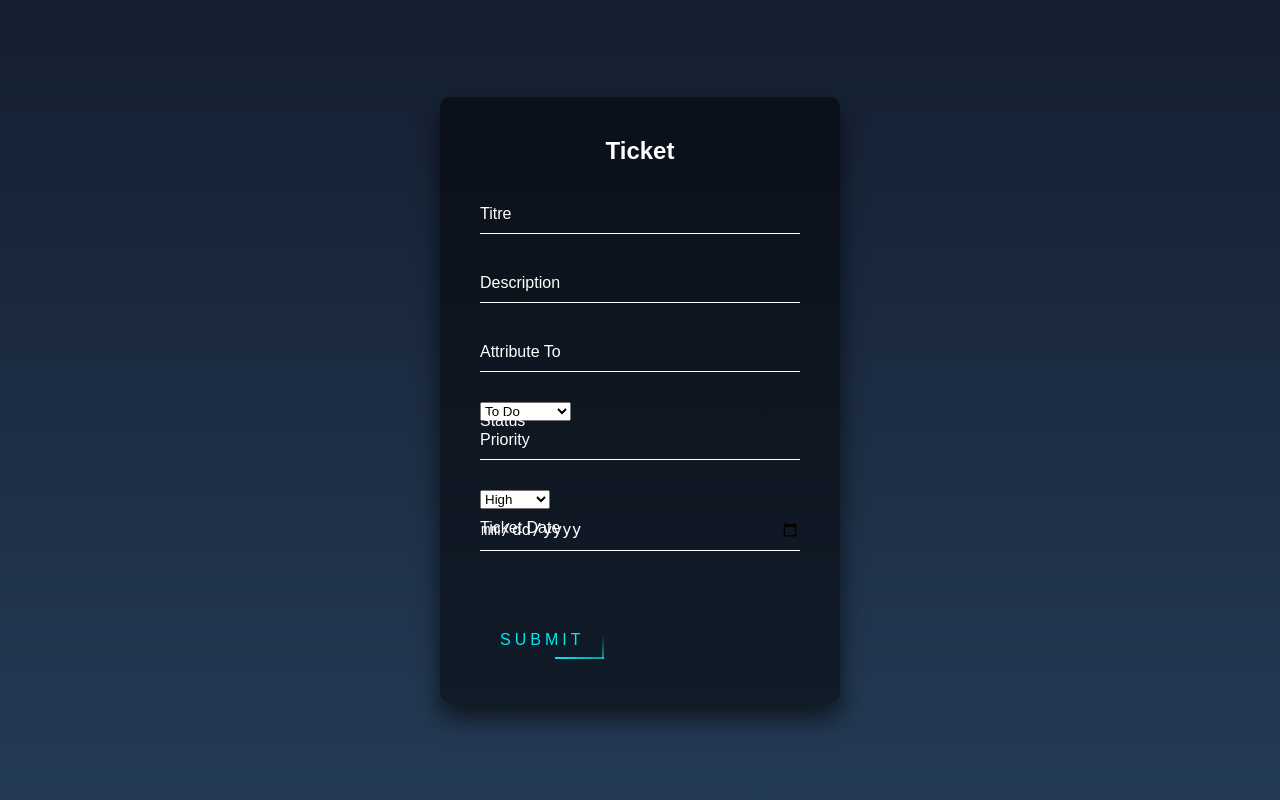
After one commit to HAFSA159/Ticket_Manager, a PHP site: page /Views/createTicket.php in a window 1280 px wide. The commit adds this page. Run offline with PHP 8.4, Linux system fonts and the light colour scheme.

```diff
--- a/Authentif/SignupBE.php
+++ b/Authentif/SignupBE.php
@@ -13,7 +13,7 @@ if(isset($_POST['submit'])){
 
     $hashed_password = password_hash($password, PASSWORD_DEFAULT);
     $auth->insert($username, $email, $hashed_password);
-    header('location: ../Views/tickets.php');
+    header('location: ../Views/login&signup.php');
 }
 
 
--- /dev/null
+++ b/Public/formticket.css
@@ -0,0 +1,167 @@
+html {
+    height: 100%;
+  }
+  body {
+    margin:0;
+    padding:0;
+    font-family: sans-serif;
+    background: linear-gradient(#141e30, #243b55);
+  }
+
+  .login-box {
+    position: absolute;
+    top: 50%;
+    left: 50%;
+    width: 400px;
+    padding: 40px;
+    transform: translate(-50%, -50%);
+    background: rgba(0,0,0,.5);
+    box-sizing: border-box;
+    box-shadow: 0 15px 25px rgba(0,0,0,.6);
+    border-radius: 10px;
+  }
+
+  .login-box h2 {
+    margin: 0 0 30px;
+    padding: 0;
+    color: #fff;
+    text-align: center;
+  }
+
+  .login-box .user-box {
+    position: relative;
+  }
+
+  .login-box .user-box input {
+    width: 100%;
+    padding: 10px 0;
+    font-size: 16px;
+    color: #fff;
+    margin-bottom: 30px;
+    border: none;
+    border-bottom: 1px solid #fff;
+    outline: none;
+    background: transparent;
+  }
+  .login-box .user-box label {
+    position: absolute;
+    top:0;
+    left: 0;
+    padding: 10px 0;
+    font-size: 16px;
+    color: #fff;
+    pointer-events: none;
+    transition: .5s;
+  }
+
+  .login-box .user-box input:focus ~ label,
+  .login-box .user-box input:valid ~ label {
+    top: -20px;
+    left: 0;
+    color: #03e9f4;
+    font-size: 12px;
+  }
+
+  .login-box form a {
+    position: relative;
+    display: inline-block;
+    padding: 10px 20px;
+    color: #03e9f4;
+    font-size: 16px;
+    text-decoration: none;
+    text-transform: uppercase;
+    overflow: hidden;
+    transition: .5s;
+    margin-top: 40px;
+    letter-spacing: 4px
+  }
+
+  .login-box a:hover {
+    background: #03e9f4;
+    color: #fff;
+    border-radius: 5px;
+    box-shadow: 0 0 5px #03e9f4,
+                0 0 25px #03e9f4,
+                0 0 50px #03e9f4,
+                0 0 100px #03e9f4;
+  }
+
+  .login-box a span {
+    position: absolute;
+    display: block;
+  }
+
+  .login-box a span:nth-child(1) {
+    top: 0;
+    left: -100%;
+    width: 100%;
+    height: 2px;
+    background: linear-gradient(90deg, transparent, #03e9f4);
+    animation: btn-anim1 1s linear infinite;
+  }
+
+  @keyframes btn-anim1 {
+    0% {
+      left: -100%;
+    }
+    50%,100% {
+      left: 100%;
+    }
+  }
+
+  .login-box a span:nth-child(2) {
+    top: -100%;
+    right: 0;
+    width: 2px;
+    height: 100%;
+    background: linear-gradient(180deg, transparent, #03e9f4);
+    animation: btn-anim2 1s linear infinite;
+    animation-delay: .25s
+  }
+
+  @keyframes btn-anim2 {
+    0% {
+      top: -100%;
+    }
+    50%,100% {
+      top: 100%;
+    }
+  }
+
+  .login-box a span:nth-child(3) {
+    bottom: 0;
+    right: -100%;
+    width: 100%;
+    height: 2px;
+    background: linear-gradient(270deg, transparent, #03e9f4);
+    animation: btn-anim3 1s linear infinite;
+    animation-delay: .5s
+  }
+
+  @keyframes btn-anim3 {
+    0% {
+      right: -100%;
+    }
+    50%,100% {
+      right: 100%;
+    }
+  }
+
+  .login-box a span:nth-child(4) {
+    bottom: -100%;
+    left: 0;
+    width: 2px;
+    height: 100%;
+    background: linear-gradient(360deg, transparent, #03e9f4);
+    animation: btn-anim4 1s linear infinite;
+    animation-delay: .75s
+  }
+
+  @keyframes btn-anim4 {
+    0% {
+      bottom: -100%;
+    }
+    50%,100% {
+      bottom: 100%;
+    }
+  }
--- /dev/null
+++ b/Views/createTicket.php
@@ -0,0 +1,61 @@
+<!DOCTYPE html>
+<html lang="en">
+<head>
+    <meta charset="UTF-8">
+    <meta name="viewport" content="width=device-width, initial-scale=1.0">
+    <link rel="stylesheet" href="../Public/formticket.css">
+
+    <title>Document</title>
+</head>
+<body>
+<div class="login-box">
+  <h2>Ticket</h2>
+  <form>
+    <div class="user-box">
+      <input type="text" name="titre" required="">
+      <label>Titre</label>
+    </div>
+    <div class="user-box">
+      <input type="text" name="description" required="">
+      <label>Description</label>
+    </div>
+    <div class="user-box">
+      <input type="text" name="attribute_To" required="">
+      <label>Attribute To</label>
+    </div>
+    <div class="user-box">
+      <label>Status</label>
+        <select name="status">
+         <option value="todo">To Do</option>
+         <option value="InProgress">In Progress</option>
+         <option value="Done">Done</option>
+        </select>
+    </div>
+    <div class="user-box">
+      <input type="text" name="attribute_To" required="">
+      <label>Priority</label>
+        <select name="priority">
+         <option value="high">High</option>
+         <option value="medium">Medium</option>
+         <option value="low">Low</option>
+        </select>
+    </div>
+    <div class="user-box">
+      <input type="date" name="date" required="">
+      <label>Ticket Date</label>
+    </div>
+
+
+
+
+    <a href="#">
+      <span></span>
+      <span></span>
+      <span></span>
+      <span></span>
+      Submit
+    </a>
+  </form>
+</div>
+</body>
+</html>
```
Also changed, not shown: Authentif/LoginBE.php (+3 -4 lines), Public/ticket.css (added, +116 -0 lines), Views/login&signup.php (+8 -7 lines), Views/tickets.php (added, +59 -0 lines), classes/Database.php (+7 -56 lines), classes/Users.php (+0 -30 lines).
